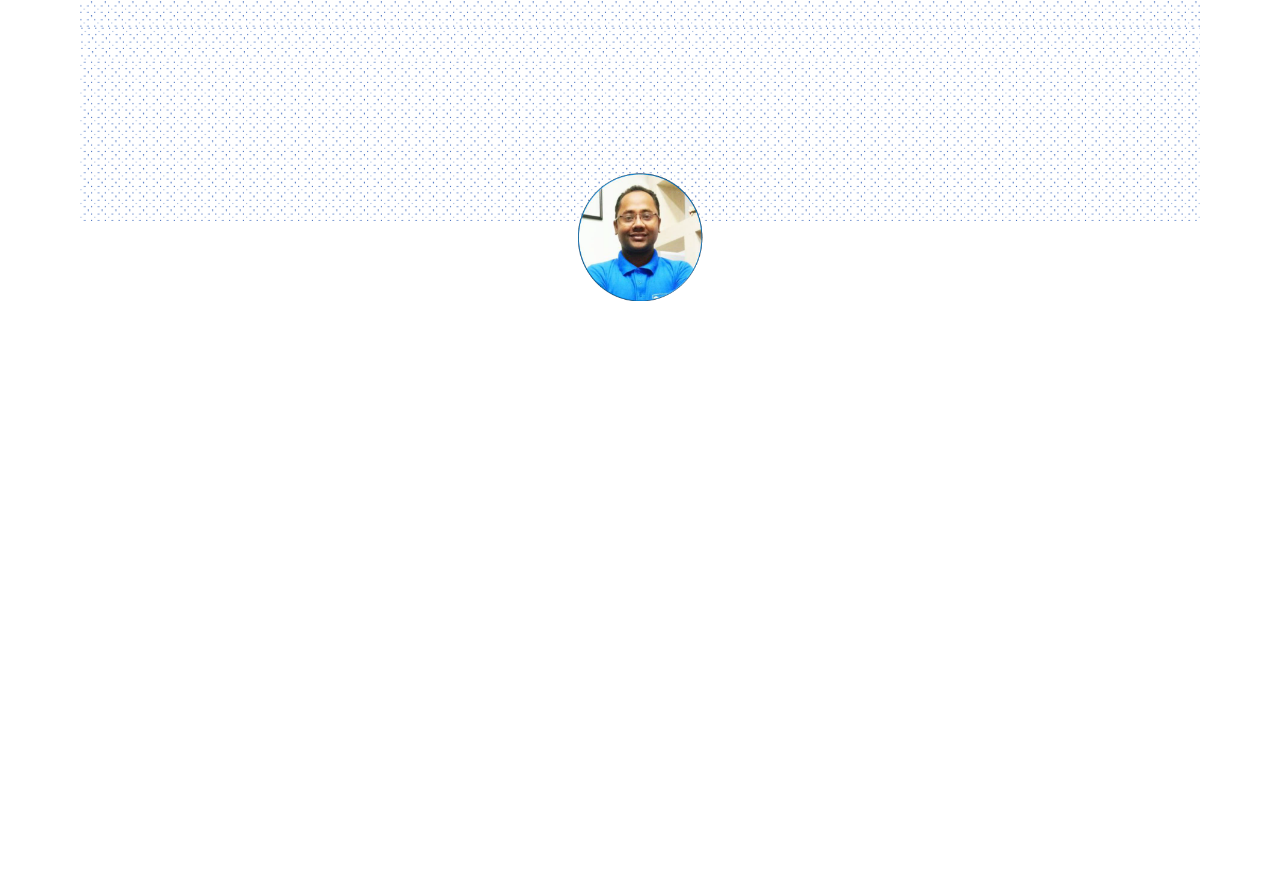
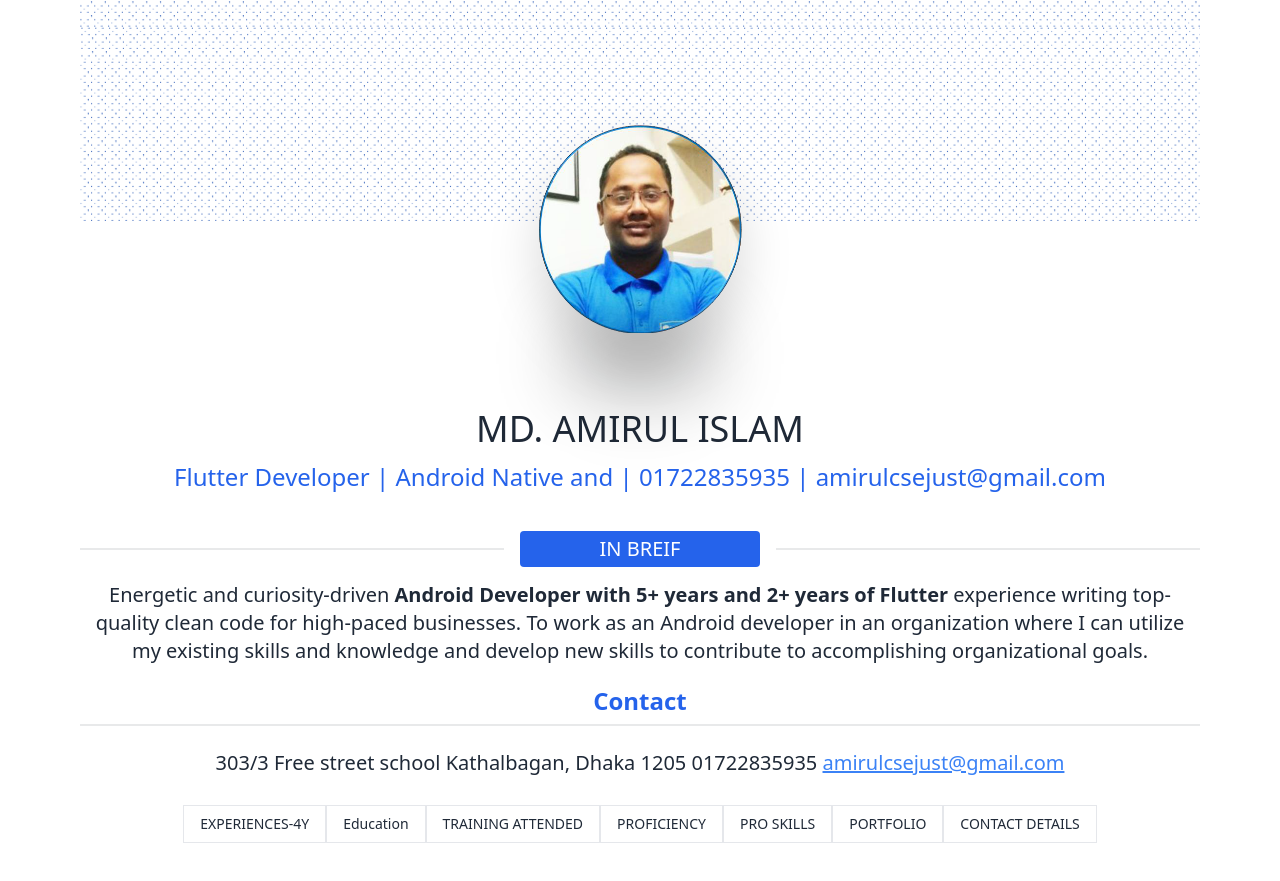
Before and after one commit to amirul12/amirul-SoftwareEngineerPortfolio, a plain HTML site: page index.html in a window 1280 px wide. Shown: the part 539-1420 px from the top of the page. Before the commit the page ends 840 px from the top, so only its background shows below. Drawn offline with nearby package versions, Linux system fonts and the light colour scheme.

Commit message:
navbar section

```diff
--- a/index.html
+++ b/index.html
@@ -18,12 +18,87 @@
       </div>
     </div>
 
-      <div class="absolute inset-x-0 -bottom-10  ">
+      <div class="absolute inset-x-0 -bottom-28  ">
 
-        <img src="../img/Amirul-Islam.png" class="mx-auto w-32 h-32" alt="Amirul-Islam">
+       <div>
+        <img src="../img/Amirul-Islam.png" class="mx-auto w-52 h-52 drop-shadow-2xl" alt="Amirul-Islam">
+       </div>
+        <div class="text-center opacity-50 drop-shadow-2xl blur-2xl ">
+        <h2 class="bg-black w-32 h-10 mx-auto ">amirul-islam</h2>
+        </div>
       </div>
 
   </div>
   <!-- end hello and images section -->
+  <!-- start user Personal information -->
+  <div class="my-5 pt-32 w-full ">
+    <h3 class="text-center text-4xl font-base">MD. AMIRUL ISLAM</h3>
+    <h3 class="text-center text-blue-600 text-2xl py-3 font-base"><span class="cursor-all-scroll" title="Flutter Developer">Flutter Developer</span>  | <span class="cursor-all-scroll" title="Android Native and">Android Native and</span> | <span class="cursor-all-scroll" title="+880 1722-835935">01722835935</span> | <a href="amirulcsejust@gmail.com" title="amirulcsejust@gmail.com">amirulcsejust@gmail.com</a> </h3>
+  </div>
+  <!-- end user Personal information -->
+  <!-- start IN BREIF  -->
+
+  <div class="flex flex-col w-full border-opacity-50 px-20">
+
+    <div class="divider">
+      <h3 class="px-20 bg-blue-600 text-xl py-1 rounded text-white">IN BREIF</h3>
+    </div>
+    <div class="grid ">
+      <p class="text-center text-xl my-2">Energetic and curiosity-driven <span class="font-bold ">Android Developer with 5+ years and 2+ years of Flutter</span> experience writing
+        top-quality clean code for high-paced businesses. To work as an Android developer in an organization where I
+        can utilize my existing skills and knowledge and develop new skills to contribute to accomplishing
+        organizational goals.</p>
+    </div>
+  </div>
+  <!-- end IN BREIF  -->
+  <!-- start Contact -->
+  <div class="flex flex-col w-full border-opacity-50 py-3 px-20">
+    <div>
+      <h3 class="text-2xl text-blue-600 text-center font-semibold">Contact</h3>
+    </div>
+    <div class="divider mt-0"></div>
+    <div>
+
+      <p class="text-center text-xl ">303/3 Free street school Kathalbagan, Dhaka 1205 <span class="cursor-all-scroll" title="+880 1722-835935">01722835935</span> <a href="amirulcsejust@gmail.com" class="text-blue-500 underline" title="amirulcsejust@gmail.com">amirulcsejust@gmail.com</a></p>
+    </div>
+  </div>
+  <!-- end Contact -->
+  <!-- start nav section -->
+  <div class="navbar">
+    <div class="navbar-start">
+      <div class="dropdown">
+
+        <label tabindex="0" class="btn btn-circle swap swap-rotate lg:hidden">
+          <svg xmlns="http://www.w3.org/2000/svg" fill="none" viewBox="0 0 24 24" class="inline-block w-5 h-5 stroke-current"><path stroke-linecap="round" stroke-linejoin="round" stroke-width="2" d="M4 6h16M4 12h16M4 18h16"></path></svg>
+        </label>
+        <ul tabindex="0" class="menu menu-sm dropdown-content mt-3 z-[1] p-2 shadow bg-base-100 rounded-box w-96 text-center">
+          <li><a href="#" class="hover:bg-blue-600 hover:text-white rounded-none transition hover:duration-700">EXPERIENCES-4Y</a></li>
+          <li><a href="#" class="hover:bg-blue-600 hover:text-white rounded-none transition hover:duration-700 ">Education</a></li>
+          <li><a href="#" class="hover:bg-blue-600 hover:text-white rounded-none transition hover:duration-700 ">TRAINING ATTENDED</a></li>
+          <li><a href="#" class="hover:bg-blue-600 hover:text-white rounded-none transition hover:duration-700 ">PROFICIENCY</a></li>
+          <li><a href="#" class="hover:bg-blue-600 hover:text-white rounded-none transition hover:duration-700 ">PRO SKILLS</a></li>
+          <li><a href="#" class="hover:bg-blue-600 hover:text-white rounded-none transition hover:duration-700 ">PORTFOLIO</a></li>
+          <li><a href="#" class="hover:bg-blue-600 hover:text-white rounded-none transition hover:duration-700 ">CONTACT DETAILS</a></li>
+        </ul>
+      </div>
+    </div>
+    <div class="navbar-center hidden lg:flex">
+      <ul class="menu menu-horizontal px-1">
+        <li><a href="#" class="hover:bg-blue-600 hover:text-white transition-transform border rounded-none transition hover:duration-700 ">EXPERIENCES-4Y</a></li>
+        <li><a href="#" class="hover:bg-blue-600 hover:text-white transition-transform border rounded-none transition hover:duration-700 ">Education</a></li>
+        <li><a href="#" class="hover:bg-blue-600 hover:text-white transition-transform border rounded-none transition hover:duration-700 ">TRAINING ATTENDED</a></li>
+        <li><a href="#" class="hover:bg-blue-600 hover:text-white transition-transform border rounded-none transition hover:duration-700 ">PROFICIENCY</a></li>
+        <li><a href="#" class="hover:bg-blue-600 hover:text-white transition-transform border rounded-none transition hover:duration-700 ">PRO SKILLS</a></li>
+        <li><a href="#" class="hover:bg-blue-600 hover:text-white transition-transform border rounded-none transition hover:duration-700 ">PORTFOLIO</a></li>
+        <li><a href="#" class="hover:bg-blue-600 hover:text-white transition-transform border rounded-none transition hover:duration-700 ">CONTACT DETAILS</a></li>
+      </ul>
+    </div>
+    <div class="navbar-end">
+      <div class="lg:hidden">
+        <img src="../img/Amirul-Islam.png" width="40" height="40" class="mx-auto drop-shadow-2xl" alt="Amirul-Islam">
+      </div>
+    </div>
+  </div>
+  <!--end nav section -->
 </body>
 </html>
```
